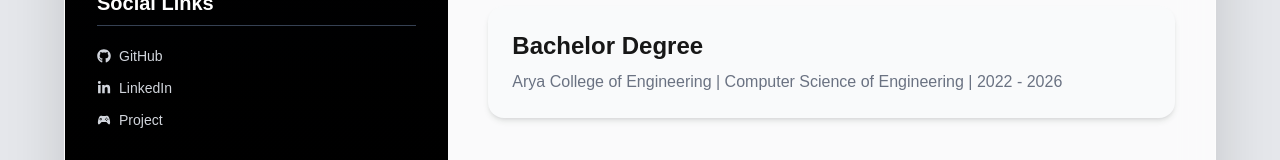
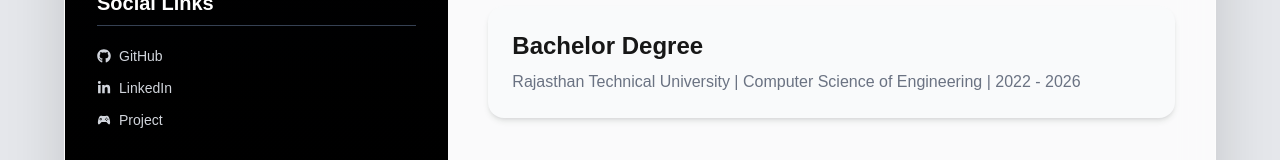
Before and after one commit to mohdmuqeemalam01/resume, a Next.js app: page / in a window 1280 px wide. Shown: the part 1063-1223 px from the top of the page. Built offline with nearby package versions, Linux system fonts and the light colour scheme.

Commit message:
Update page.js

```diff
--- a/app/page.js
+++ b/app/page.js
@@ -337,7 +337,7 @@ export default function ResumeTemplate() {
               </h3>
 
               <p className="text-gray-500 mt-2">
-                Arya College of Engineering | Computer Science of Engineering | 2022 - 2026
+             Rajasthan Technical University | Computer Science of Engineering | 2022 - 2026
               </p>
 
             </div>
```
